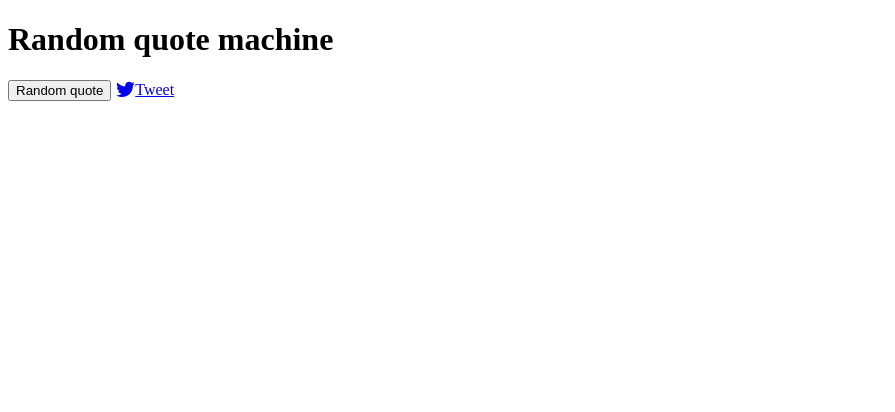
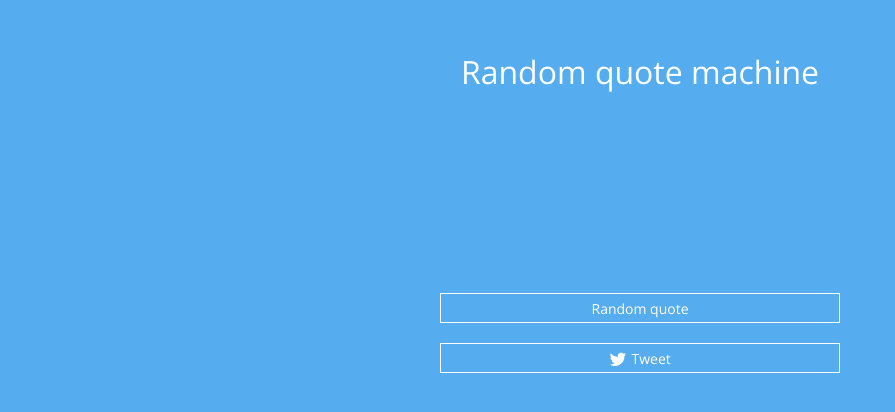
Before and after one commit to tomasz-konecki/zadanie_12_5, a plain HTML site: page index.html in a window 1280 px wide. Shown: the whole page, without its empty margins (0-895 px from the left). Drawn offline with nearby package versions, Linux system fonts and the light colour scheme; no server answers.

Commit message:
Add style

```diff
--- a/css/style.css
+++ b/css/style.css
@@ -0,0 +1,45 @@
+@import url('https://fonts.googleapis.com/css?family=Open+Sans:300,400');
+
+* {
+    box-sizing: border-box;
+    font-family: 'Open Sans', sans-serif;
+    font-weight: 400;
+    color: #fff;
+}
+body, button {
+    background-color: #55ACEE;
+}
+main {
+    margin-top: 50px;
+}
+h1, h2, h3, .tweet-box {
+    text-align: center;
+}
+.box {
+    height: 150px;
+    margin-top: 50px
+}
+button {
+    display: block;
+    margin: 0 auto 20px;
+    cursor: pointer;
+}
+button, .tweet-box {
+    border: 1px solid #fff;
+    width: 400px;
+    height: 30px;
+}
+.tweet-box {
+    margin: 0 auto;
+    line-height: 30px;
+}
+a {
+    text-decoration: none;
+    display: block;
+}
+i {
+    padding-right: 5px;
+}
+button, a, i {
+    font-size: 14px;
+}
--- a/index.html
+++ b/index.html
@@ -20,7 +20,9 @@
     </div>
     <div>
         <button class="trigger">Random quote</button>
-        <a href="#" target="_blank" class="tweet"><i class="fa fa-lg fa-twitter"></i>Tweet</a>
+        <div class="tweet-box">
+            <a href="#" target="_blank" class="tweet"><i class="fa fa-lg fa-twitter"></i>Tweet</a>
+        </div>
     </div>
 </main>
 
```
